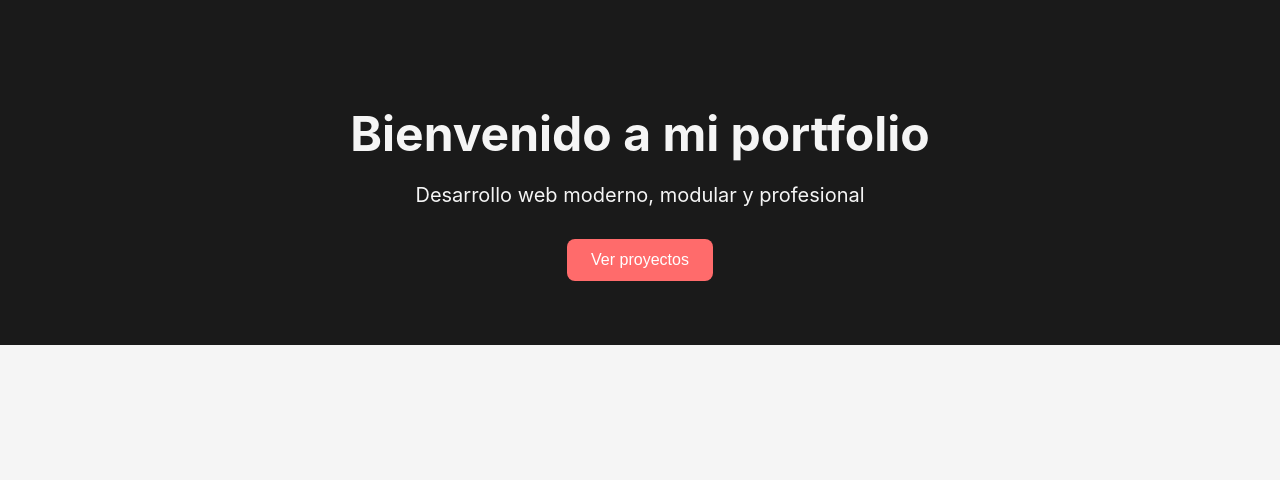
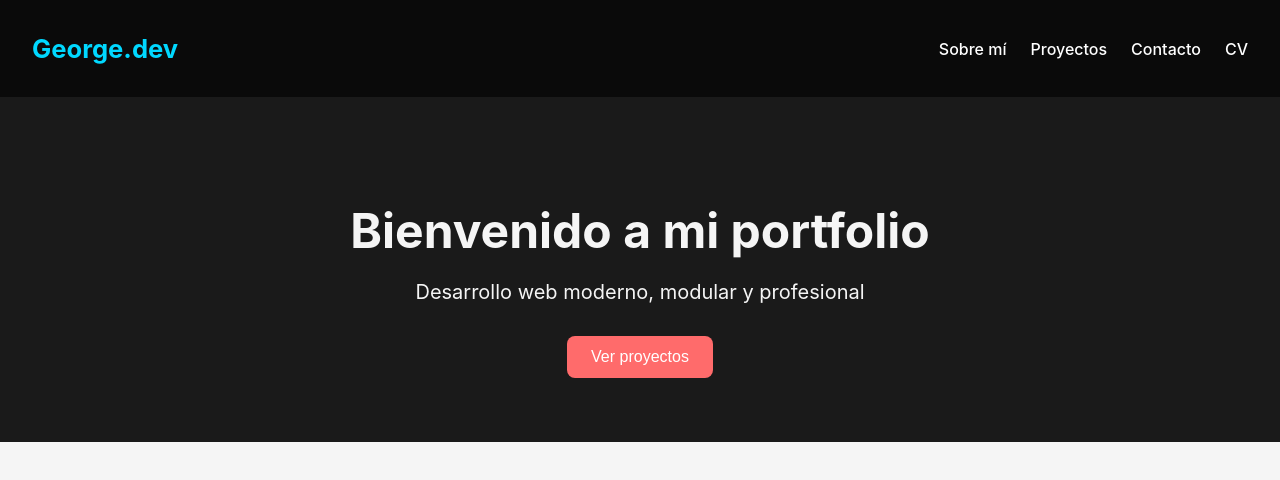
Before and after one commit to georgequispe/portfolio, a React (Vite) app: page / in a window 1280 px wide. Shown: the top 480 px of the page. Built offline with nearby package versions, Linux system fonts and the light colour scheme.

Commit message:
coregi las rutas

```diff
--- a/src/App.jsx
+++ b/src/App.jsx
@@ -11,6 +11,10 @@ function App() {
       <Routes>
         <Route path="/" element={<Home />} />
         <Route path="/proyectos" element={<Proyectos />} />
+        <Route path="/contacto" element={<div>Contacto</div>} />
+        <Route path="*" element={<div>Página no encontrada</div>} />
+        <Route path="/cv" element={<div>CV</div>} />
+        <Route path="/sobre-mi" element={<div>Sobre mí</div>} />
       </Routes>
     </BrowserRouter>
   );
--- a/src/components/Header.jsx
+++ b/src/components/Header.jsx
@@ -1,4 +1,4 @@
-
+import { Header, Logo, NavLink, Nav } from "./Header.styles";
 const HeaderComponent = () => (
   <Header>
     <Logo>George.dev</Logo>
--- a/src/pages/Home/index.jsx
+++ b/src/pages/Home/index.jsx
@@ -1,8 +1,10 @@
+import  Header  from '../../components/Header';
 import Hero from './Hero';
 
 function Home() {
   return (
     <>
+      <Header />
       <Hero />
       {/* Otros componentes de la página Home */}
     </>
```
